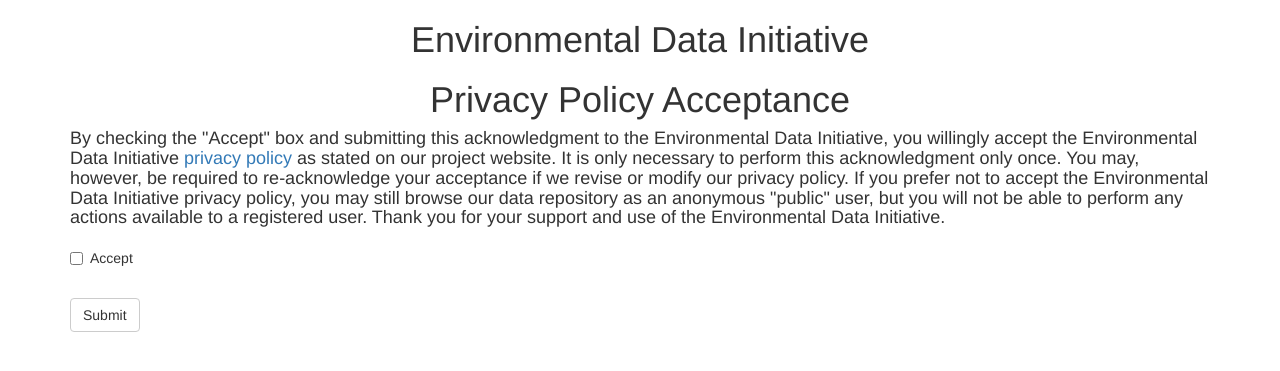
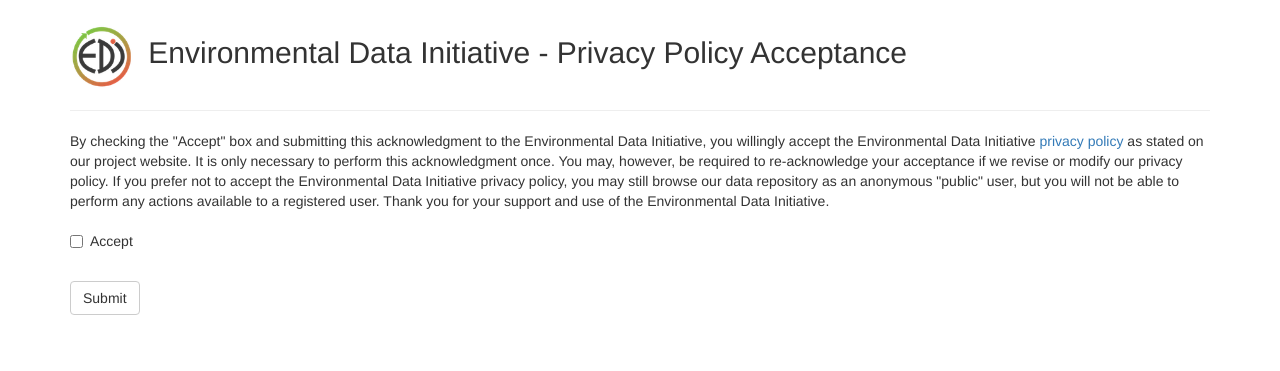
Before and after one commit to PASTAplus/auth, a Flask app: template webapp/templates/accept.html in a window 1280 px wide. Shown: the top 371 px of the page. Run offline with Flask 2, Linux system fonts and the light colour scheme; the template is opened without the code that fills it: values that come from a table or form of the project are taken from there, others are empty; some libraries are stand-ins or nearby versions.

Commit message:
Edit layout and add EDI logo

```diff
--- a/webapp/templates/accept.html
+++ b/webapp/templates/accept.html
@@ -2,21 +2,23 @@
 {% import 'bootstrap/wtf.html' as wtf %}
 
 {% block app_content %}
-    <h1 align="center">Environmental Data Initiative</h1>
-    <h1 align="center">Privacy Policy Acceptance</h1>
-    <h4>
+    <h2 align="left">
+        <img src="{{ url_for('static', filename='images/EDI_logo.png') }}" alt="EDI Logo" style="width:70px;height:70px;">
+        Environmental Data Initiative - Privacy Policy Acceptance</h2>
+    <hr/>
+    <p>
         By checking the "Accept" box and submitting this acknowledgment to the
         Environmental Data Initiative, you willingly accept the Environmental
         Data Initiative <a href="https://environmentaldatainitiative.org/environmental-data-initiative-privacy-policy/">
         privacy policy</a> as stated on our project website. It is only
-        necessary to perform this acknowledgment only once. You may, however, be
+        necessary to perform this acknowledgment once. You may, however, be
         required to re-acknowledge your acceptance if we revise or modify our
         privacy policy. If you prefer not to accept the Environmental Data
         Initiative privacy policy, you may still browse our data repository as
         an anonymous "public" user, but you will not be able to perform any
         actions available to a registered user. Thank you for your support and
         use of the Environmental Data Initiative.
-    </h4>
+    </p>
     <div class="row">
         <div class="col-md-4">
             <form method="POST" action="/auth/accept" class="form" role="form">
```
